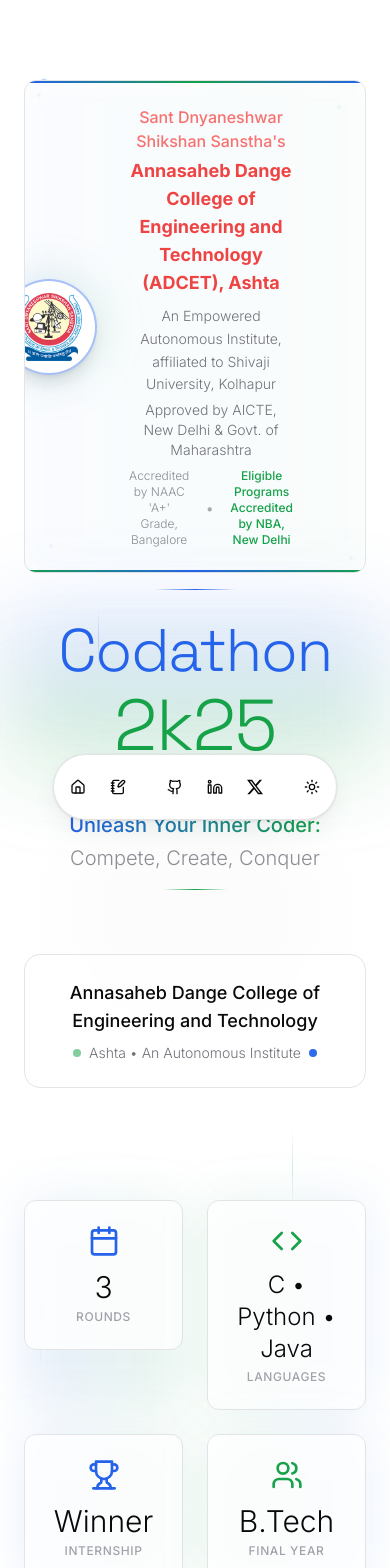
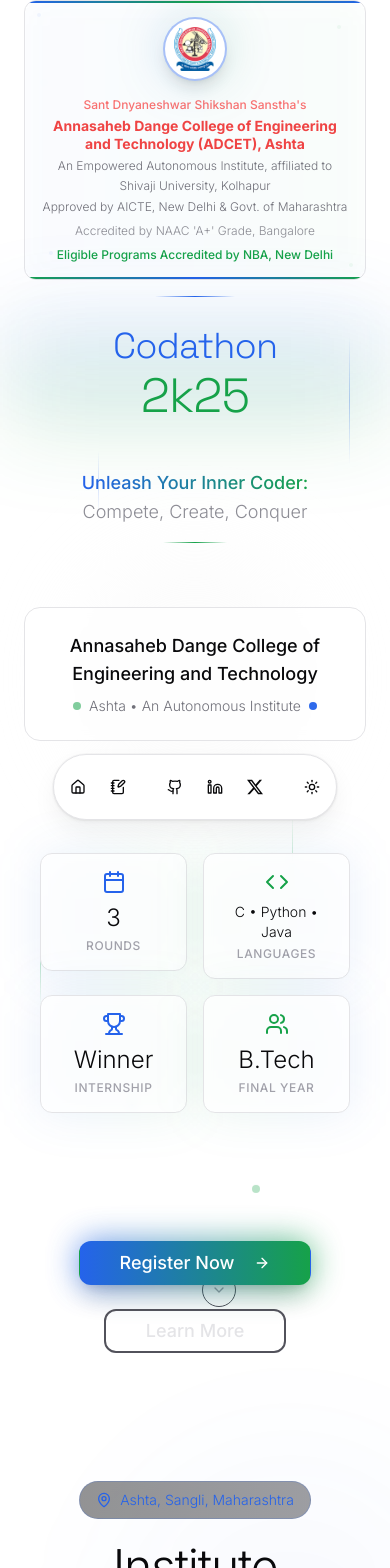
Before and after one commit to Aditya-padale/Codethon-2k25, a React (Vite) app: page / in a window 390 px wide. Shown: the top 1568 px of the page. Built offline with nearby package versions, Linux system fonts and the light colour scheme.

Commit message:
fixed light mode

```diff
--- a/src/components/Hero.tsx
+++ b/src/components/Hero.tsx
@@ -28,25 +28,25 @@
       </div>
 
       {/* Content */}
-      <div className="relative z-10 container mx-auto px-6 text-center pt-20">
+      <div className="relative z-10 container mx-auto px-6 text-center">
         <div className="max-w-4xl mx-auto space-y-12 animate-fade-in">
           {/* Custom Header Design */}
           <div className="relative max-w-4xl mx-auto mb-8">
             <div className="relative group">
               {/* Background container with gradient */}
-              <div className="relative bg-card/95 backdrop-blur-sm border border-border rounded-xl px-8 py-6 hover:border-accent-primary/30 transition-all duration-300 overflow-hidden">
+              <div className="relative bg-card/95 backdrop-blur-sm border border-border rounded-xl px-4 md:px-8 py-4 md:py-6 hover:border-accent-primary/30 transition-all duration-300 overflow-hidden">
 
                 {/* Top and bottom accent lines */}
                 <div className="absolute top-0 left-0 w-full h-0.5 bg-gradient-to-r from-accent-primary via-accent-secondary to-accent-primary"></div>
                 <div className="absolute bottom-0 left-0 w-full h-0.5 bg-gradient-to-r from-accent-secondary via-accent-primary to-accent-secondary"></div>
 
-                {/* Main content - centered layout */}
-                <div className="relative z-10 flex items-center justify-center gap-8">
+                {/* Main content - responsive layout */}
+                <div className="relative z-10 flex flex-col md:flex-row items-center justify-center gap-4 md:gap-8">
 
                   {/* Logo */}
                   <div className="relative flex-shrink-0">
                     <div className="absolute inset-0 bg-gradient-to-r from-accent-primary/20 to-accent-secondary/20 rounded-full blur-xl"></div>
-                    <div className="relative w-24 h-24 bg-background border-2 border-accent-primary/40 hover:border-accent-primary/70 transition-all duration-300 shadow-lg rounded-full p-3">
+                    <div className="relative w-16 h-16 md:w-24 md:h-24 bg-background border-2 border-accent-primary/40 hover:border-accent-primary/70 transition-all duration-300 shadow-lg rounded-full p-2 md:p-3">
                       <img
                         src={LogoImage}
                         alt="ADCET Logo"
@@ -55,34 +55,29 @@
                     </div>
                   </div>
 
-                  {/* College Information - Centered */}
+                  {/* College Information - Centered and responsive */}
                   <div className="text-center flex-1">
-                    <h3 className="text-red-400 text-base font-medium mb-1">
+                    <h3 className="text-red-400 text-xs md:text-base font-medium mb-1">
                       Sant Dnyaneshwar Shikshan Sanstha's
                     </h3>
-                    <h2 className="text-red-500 text-lg font-bold mb-2">
+                    <h2 className="text-red-500 text-sm md:text-lg font-bold mb-1 md:mb-2 leading-tight">
                       Annasaheb Dange College of Engineering and Technology (ADCET), Ashta
                     </h2>
-                    <p className="text-muted-foreground text-sm mb-1 leading-relaxed">
+                    <p className="text-muted-foreground text-xs md:text-sm mb-1 leading-relaxed">
                       An Empowered Autonomous Institute, affiliated to Shivaji University, Kolhapur
                     </p>
-                    <p className="text-muted-foreground text-sm mb-1">
+                    <p className="text-muted-foreground text-xs md:text-sm mb-1">
                       Approved by AICTE, New Delhi & Govt. of Maharashtra
                     </p>
-                    <div className="flex justify-center items-center gap-4 mt-2">
+                    <div className="flex flex-col md:flex-row justify-center items-center gap-2 md:gap-4 mt-2">
                       <p className="text-muted-foreground/80 text-xs">
                         Accredited by NAAC 'A+' Grade, Bangalore
                       </p>
-                      <span className="text-muted-foreground/60">•</span>
+                      <span className="text-muted-foreground/60 hidden md:inline">•</span>
                       <p className="text-accent-secondary text-xs font-medium">
                         Eligible Programs Accredited by NBA, New Delhi
                       </p>
                     </div>
-                  </div>
-
-                  {/* Empty Right Section */}
-                  <div className="relative flex-shrink-0 w-16">
-                    {/* Empty space for balance */}
                   </div>
                 </div>
 
@@ -105,12 +100,12 @@
             {/* Decorative elements */}
             <div className="absolute -top-8 left-1/2 transform -translate-x-1/2 w-20 h-px bg-gradient-to-r from-transparent via-accent-primary to-transparent" />
 
-            <h1 className="text-6xl md:text-8xl lg:text-9xl font-light tracking-tight leading-none">
+            <h1 className="text-4xl sm:text-6xl md:text-8xl lg:text-9xl font-light tracking-tight leading-none">
               <span className="block font-mono text-accent-primary relative">
                 <span className="relative z-10">Codathon</span>
                 <div className="absolute inset-0 blur-2xl bg-accent-primary/20 scale-110" />
               </span>
-              <span className="block text-7xl md:text-9xl font-mono text-accent-secondary mt-2 relative">
+              <span className="block text-5xl sm:text-7xl md:text-9xl font-mono text-accent-secondary mt-2 relative">
                 <span className="relative z-10">2k25</span>
                 <div className="absolute inset-0 blur-2xl bg-accent-secondary/20 scale-110" />
               </span>
@@ -127,9 +122,9 @@
 
           {/* Tagline */}
           <div className="relative">
-            <p className="text-xl md:text-2xl text-muted-foreground max-w-3xl mx-auto font-light leading-relaxed">
+            <p className="text-lg md:text-xl lg:text-2xl text-muted-foreground max-w-3xl mx-auto font-light leading-relaxed px-4">
               <span className="bg-gradient-to-r from-accent-primary to-accent-secondary bg-clip-text text-transparent font-medium">Unleash Your Inner Coder:</span>
-              <br className="hidden md:inline" />
+              <br className="hidden sm:inline" />
               <span className="text-muted-foreground/80"> Compete, Create, Conquer</span>
             </p>
             <div className="absolute -bottom-4 left-1/2 transform -translate-x-1/2 w-16 h-px bg-gradient-to-r from-transparent via-accent-secondary to-transparent" />
@@ -150,39 +145,39 @@
           </div>
 
           {/* Stats */}
-          <div className="grid grid-cols-2 md:grid-cols-4 gap-6 max-w-4xl mx-auto pt-16">
+          <div className="grid grid-cols-2 md:grid-cols-4 gap-4 md:gap-6 max-w-4xl mx-auto pt-16 px-4">
             <div className="group relative">
               <div className="absolute inset-0 bg-gradient-to-r from-accent-primary/10 to-accent-secondary/10 rounded-xl blur-xl group-hover:blur-2xl transition-all duration-300" />
-              <div className="relative bg-card/80 backdrop-blur-sm border border-border rounded-xl p-6 hover:border-accent-primary/30 transition-all duration-300 hover:transform hover:scale-105">
-                <Calendar className="w-8 h-8 text-accent-primary mx-auto mb-3 group-hover:rotate-12 transition-transform duration-300" />
-                <div className="text-3xl font-light text-foreground mb-1">3</div>
+              <div className="relative bg-card/80 backdrop-blur-sm border border-border rounded-xl p-4 md:p-6 hover:border-accent-primary/30 transition-all duration-300 hover:transform hover:scale-105">
+                <Calendar className="w-6 h-6 md:w-8 md:h-8 text-accent-primary mx-auto mb-2 md:mb-3 group-hover:rotate-12 transition-transform duration-300" />
+                <div className="text-2xl md:text-3xl font-light text-foreground mb-1">3</div>
                 <div className="text-xs text-neutral-400 uppercase tracking-wider font-medium">Rounds</div>
               </div>
             </div>
 
             <div className="group relative">
               <div className="absolute inset-0 bg-gradient-to-r from-accent-secondary/10 to-accent-primary/10 rounded-xl blur-xl group-hover:blur-2xl transition-all duration-300" />
-              <div className="relative bg-card/80 backdrop-blur-sm border border-border rounded-xl p-6 hover:border-accent-secondary/30 transition-all duration-300 hover:transform hover:scale-105">
-                <Code className="w-8 h-8 text-accent-secondary mx-auto mb-3 group-hover:rotate-12 transition-transform duration-300" />
-                <div className="text-2xl font-light text-foreground mb-1">C • Python • Java</div>
+              <div className="relative bg-card/80 backdrop-blur-sm border border-border rounded-xl p-4 md:p-6 hover:border-accent-secondary/30 transition-all duration-300 hover:transform hover:scale-105">
+                <Code className="w-6 h-6 md:w-8 md:h-8 text-accent-secondary mx-auto mb-2 md:mb-3 group-hover:rotate-12 transition-transform duration-300" />
+                <div className="text-sm md:text-2xl font-light text-foreground mb-1">C • Python • Java</div>
                 <div className="text-xs text-neutral-400 uppercase tracking-wider font-medium">Languages</div>
               </div>
             </div>
 
             <div className="group relative">
               <div className="absolute inset-0 bg-gradient-to-r from-accent-primary/10 to-accent-secondary/10 rounded-xl blur-xl group-hover:blur-2xl transition-all duration-300" />
-              <div className="relative bg-card/80 backdrop-blur-sm border border-border rounded-xl p-6 hover:border-accent-primary/30 transition-all duration-300 hover:transform hover:scale-105">
-                <Trophy className="w-8 h-8 text-accent-primary mx-auto mb-3 group-hover:rotate-12 transition-transform duration-300" />
-                <div className="text-3xl font-light text-foreground mb-1">Winner</div>
+              <div className="relative bg-card/80 backdrop-blur-sm border border-border rounded-xl p-4 md:p-6 hover:border-accent-primary/30 transition-all duration-300 hover:transform hover:scale-105">
+                <Trophy className="w-6 h-6 md:w-8 md:h-8 text-accent-primary mx-auto mb-2 md:mb-3 group-hover:rotate-12 transition-transform duration-300" />
+                <div className="text-2xl md:text-3xl font-light text-foreground mb-1">Winner</div>
                 <div className="text-xs text-neutral-400 uppercase tracking-wider font-medium">Internship</div>
               </div>
             </div>
 
             <div className="group relative">
               <div className="absolute inset-0 bg-gradient-to-r from-accent-secondary/10 to-accent-primary/10 rounded-xl blur-xl group-hover:blur-2xl transition-all duration-300" />
-              <div className="relative bg-card/80 backdrop-blur-sm border border-border rounded-xl p-6 hover:border-accent-secondary/30 transition-all duration-300 hover:transform hover:scale-105">
-                <Users className="w-8 h-8 text-accent-secondary mx-auto mb-3 group-hover:rotate-12 transition-transform duration-300" />
-                <div className="text-3xl font-light text-foreground mb-1">B.Tech</div>
+              <div className="relative bg-card/80 backdrop-blur-sm border border-border rounded-xl p-4 md:p-6 hover:border-accent-secondary/30 transition-all duration-300 hover:transform hover:scale-105">
+                <Users className="w-6 h-6 md:w-8 md:h-8 text-accent-secondary mx-auto mb-2 md:mb-3 group-hover:rotate-12 transition-transform duration-300" />
+                <div className="text-2xl md:text-3xl font-light text-foreground mb-1">B.Tech</div>
                 <div className="text-xs text-neutral-400 uppercase tracking-wider font-medium">Final Year</div>
               </div>
             </div>
--- a/src/index.css
+++ b/src/index.css
@@ -127,10 +127,14 @@
 
   html {
     transition: background-color 0.3s ease, color 0.3s ease;
+    margin: 0;
+    padding: 0;
   }
 
   body {
     @apply bg-background text-foreground font-light;
+    margin: 0;
+    padding: 0;
     background-image:
       radial-gradient(circle at 20% 80%, hsl(240 4.8% 95.9% / 0.3) 0%, transparent 50%),
       radial-gradient(circle at 80% 20%, hsl(221.2 83.2% 53.3% / 0.08) 0%, transparent 50%),
--- a/src/pages/Index.tsx
+++ b/src/pages/Index.tsx
@@ -9,9 +9,9 @@
 
 const Index = () => {
   return (
-    <div className="min-h-screen bg-background">
+    <div className="min-h-screen bg-background m-0 p-0">
       {/* Main content */}
-      <main>
+      <main className="m-0 p-0">
         <div id="hero">
           <Hero />
         </div>
```
